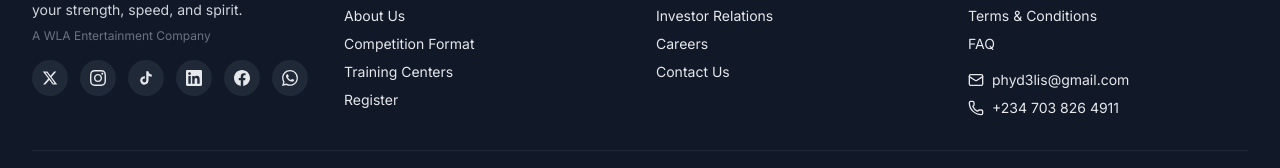
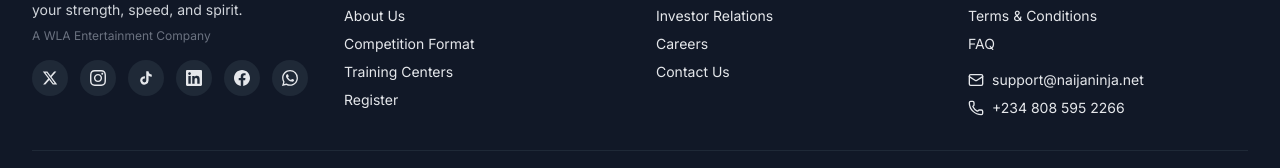
Before and after one commit to fid37is/nnw, a Next.js app: page / in a window 1280 px wide. Shown: the part 9239-9407 px from the top of the page. Built offline with nearby package versions, Linux system fonts and the light colour scheme; no server answers; the database is empty.

Commit message:
new updates

```diff
--- a/app/contact/page.tsx
+++ b/app/contact/page.tsx
@@ -81,8 +81,8 @@
               <Mail size={24} />
             </div>
             <h3 className="font-bold text-lg mb-2">Email Us</h3>
-            <a href="mailto:phyd3lis@gmail.com" className="text-green-50 hover:text-white transition">
-              phyd3lis@gmail.com
+            <a href="mailto:support@naijaninja.net" className="text-green-50 hover:text-white transition">
+              support@naijaninja.net
             </a>
           </div>
 
@@ -91,8 +91,8 @@
               <Phone size={24} />
             </div>
             <h3 className="font-bold text-lg mb-2">Call Us</h3>
-            <a href="tel:+2347038264911" className="text-green-50 hover:text-white transition">
-              +234 703 826 4911
+            <a href="tel:+2348085952266" className="text-green-50 hover:text-white transition">
+              +234 808 595 2266
             </a>
           </div>
 
@@ -251,7 +251,7 @@
               <p className="text-sm text-gray-600 mb-3">
                 For press, media partnerships, and broadcasting opportunities:
               </p>
-              <a href="mailto:phyd3lis@gmail.com?subject=Media Inquiry"
+              <a href="mailto:support@naijaninja.net?subject=Media Inquiry"
                  className="text-naija-green-600 hover:text-naija-green-700 font-semibold text-sm">
                 Contact Media Relations →
               </a>
@@ -264,12 +264,12 @@
           <h2 className="text-3xl font-bold text-gray-900 mb-8">Department Contacts</h2>
           <div className="grid grid-cols-1 md:grid-cols-2 lg:grid-cols-3 gap-6">
             {[
-              { dept: 'Competitor Relations', email: 'phyd3lis@gmail.com', desc: 'Registration, eligibility, and competition questions' },
-              { dept: 'Partnerships & Sponsorship', email: 'phyd3lis@gmail.com', desc: 'Corporate partnerships and brand collaborations' },
-              { dept: 'Media & Broadcasting', email: 'phyd3lis@gmail.com', desc: 'Press inquiries and media partnerships' },
-              { dept: 'Training Centers', email: 'phyd3lis@gmail.com', desc: 'Certified training facility information' },
-              { dept: 'Human Resources', email: 'phyd3lis@gmail.com', desc: 'Career opportunities and employment' },
-              { dept: 'General Inquiries', email: 'phyd3lis@gmail.com', desc: 'All other questions and feedback' },
+              { dept: 'Competitor Relations', email: 'support@naijaninja.net', desc: 'Registration, eligibility, and competition questions' },
+              { dept: 'Partnerships & Sponsorship', email: 'support@naijaninja.net', desc: 'Corporate partnerships and brand collaborations' },
+              { dept: 'Media & Broadcasting', email: 'support@naijaninja.net', desc: 'Press inquiries and media partnerships' },
+              { dept: 'Training Centers', email: 'support@naijaninja.net', desc: 'Certified training facility information' },
+              { dept: 'Human Resources', email: 'support@naijaninja.net', desc: 'Career opportunities and employment' },
+              { dept: 'General Inquiries', email: 'support@naijaninja.net', desc: 'All other questions and feedback' },
             ].map((contact, i) => (
               <div key={i} className="bg-gray-50 rounded-lg p-6 border border-gray-200">
                 <h3 className="font-bold text-gray-900 mb-2">{contact.dept}</h3>
--- a/app/footer.tsx
+++ b/app/footer.tsx
@@ -115,13 +115,13 @@
               <li><Link href="/faq" className="hover:text-naija-green-400 transition">FAQ</Link></li>
             </ul>
             <div className="space-y-2 text-sm">
-              <a href="mailto:phyd3lis@gmail.com" className="flex items-center gap-2 hover:text-naija-green-400 transition">
+              <a href="mailto:support@naijaninja.net" className="flex items-center gap-2 hover:text-naija-green-400 transition">
                 <Mail size={16} />
-                <span>phyd3lis@gmail.com</span>
+                <span>support@naijaninja.net</span>
               </a>
-              <a href="tel:+2347038264911" className="flex items-center gap-2 hover:text-naija-green-400 transition">
+              <a href="tel:+2348085952266" className="flex items-center gap-2 hover:text-naija-green-400 transition">
                 <Phone size={16} />
-                <span>+234 703 826 4911</span>
+                <span>+234 808 595 2266</span>
               </a>
             </div>
           </div>
```
